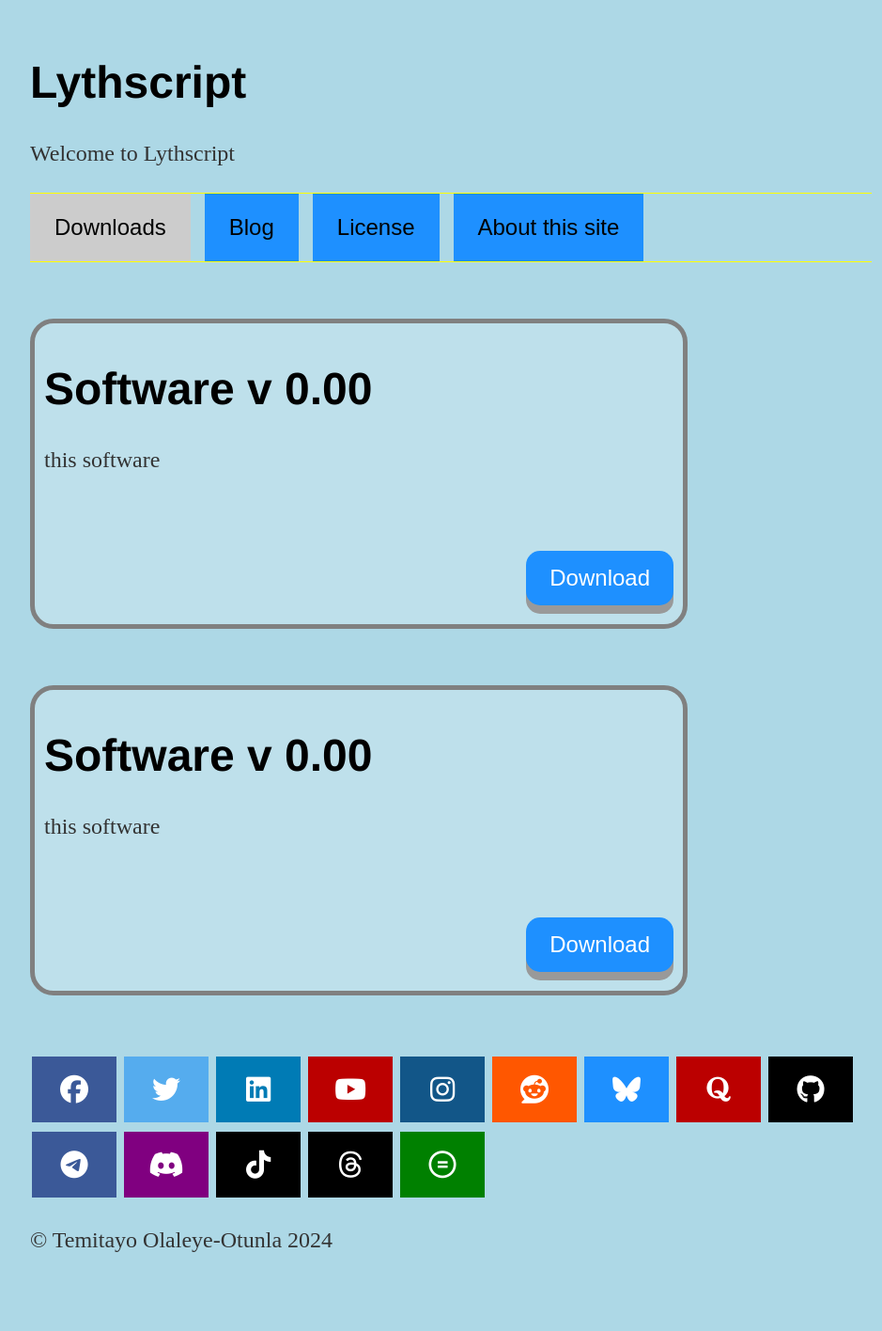
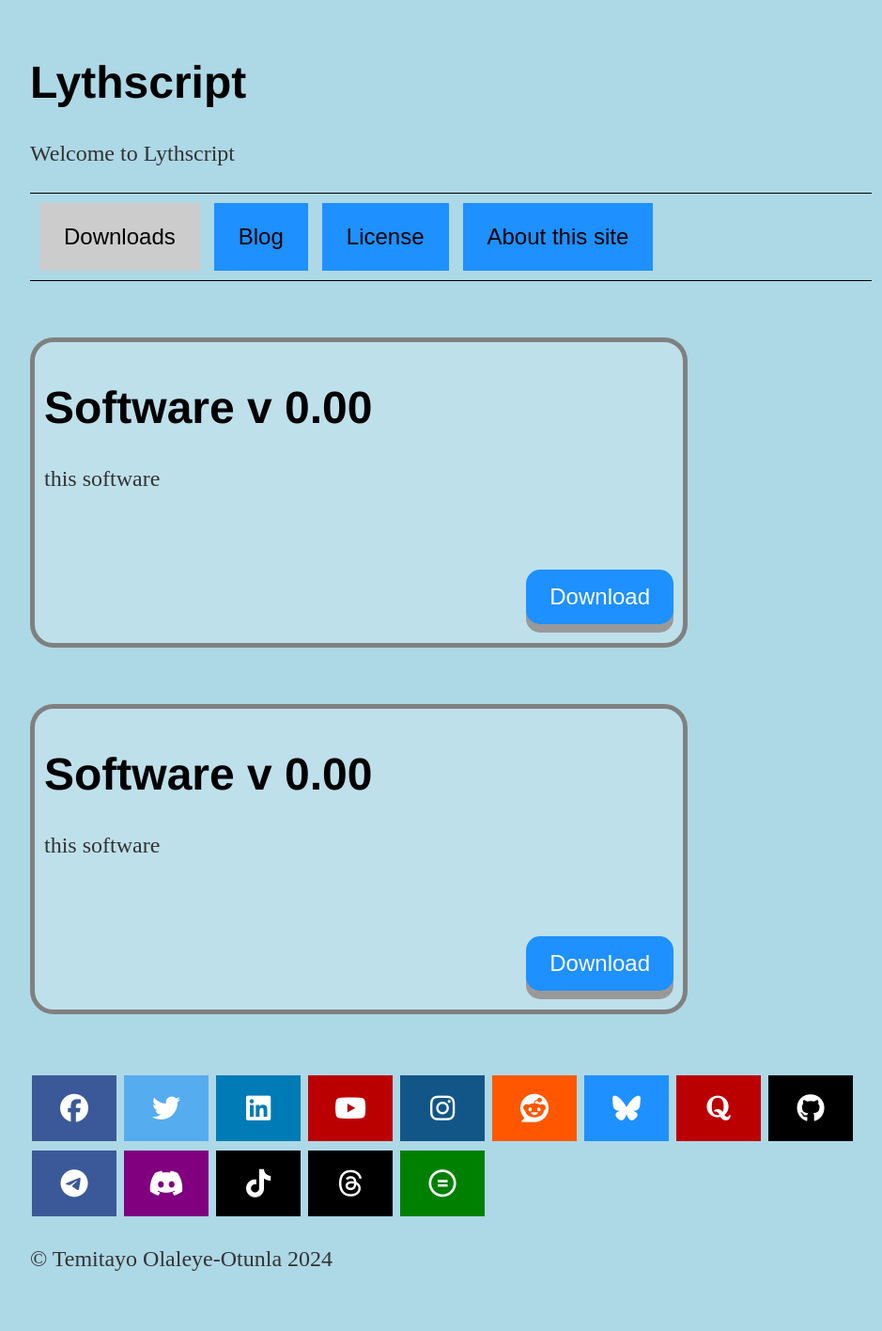
Before and after one commit to lythwind/lythwind.github.io, a Jekyll site: the page built from index.html, in a window 1280 px wide. Shown: the whole page at 94% size, without its empty margins (160-1099 px from the left). Built offline with Jekyll 4.4.1, drawn with Linux system fonts in a browser that asks for light colours; nearby versions of some CDN libraries.

Commit message:
Update main.css

```diff
--- a/css/main.css
+++ b/css/main.css
@@ -155,8 +155,9 @@ button:active {
   border: none;
   background-color: transparent;
   margin-bottom: 60px;
-  border-bottom: 1px solid yellow;
-  border-top: 1px solid yellow;
+  border-bottom: 1px solid black;
+  border-top: 1px solid black;
+  padding: 10px;
 }
 .tab button {
   background-color: DodgerBlue;
```
